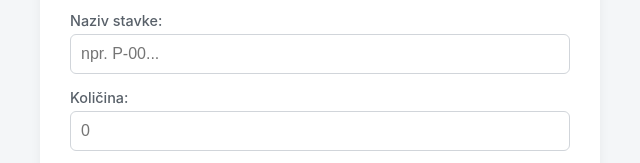
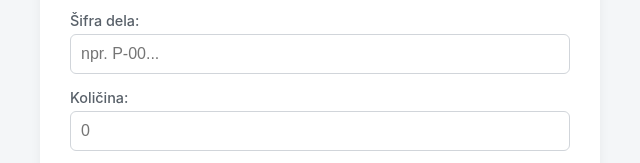
Before and after one commit to milanvuchkovic-beep/fritz-popis, a plain HTML site: page index.html in a window 1280 px wide. Shown: the part 281-444 px from the top of the page, 320-960 px from the left. Drawn offline with Linux system fonts and the light colour scheme.

```diff
--- a/index.html
+++ b/index.html
@@ -158,7 +158,7 @@
             </div>
 
             <div class="form-group">
-                <label for="naziv">Naziv stavke:</label>
+                <label for="naziv">Šifra dela:</label>
                 <input type="text" id="naziv" placeholder="npr. P-00...">
             </div>
 
```
